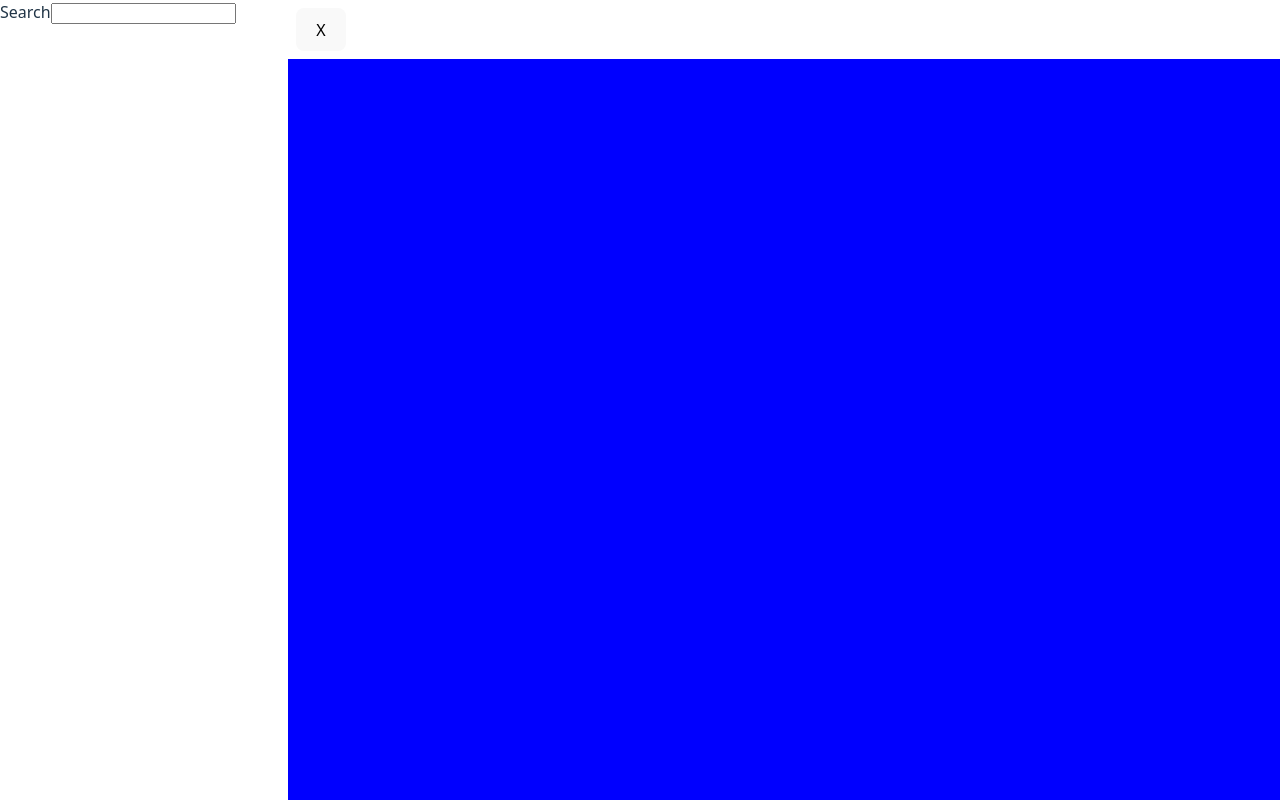
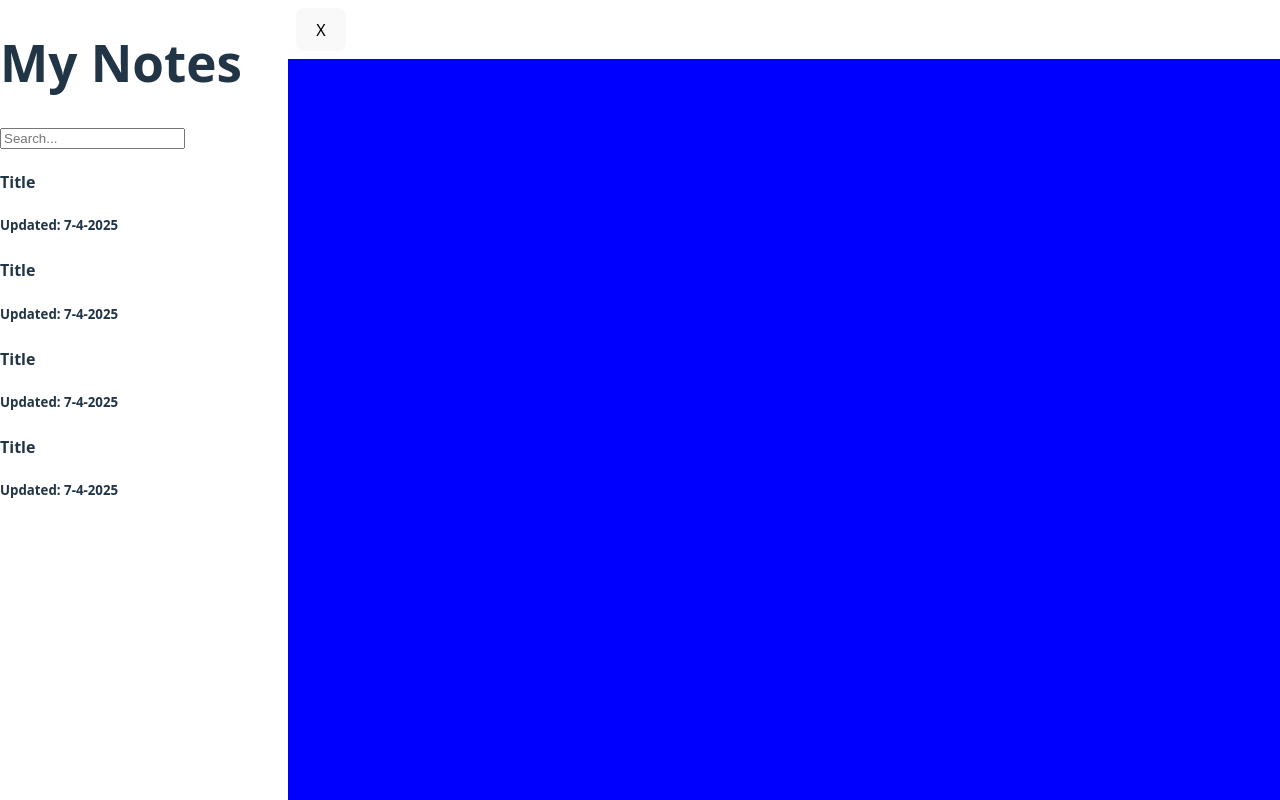
Before and after one commit to abattalov/notes-app, a React (Vite) app: page / in a window 1280 px wide. Built offline with nearby package versions, Linux system fonts and the light colour scheme; no server answers.

Commit message:
added more sidepanel components and logic to hit backend api

```diff
--- a/package.json
+++ b/package.json
@@ -15,6 +15,7 @@
   },
   "devDependencies": {
     "@eslint/js": "^9.29.0",
+    "@types/node": "^24.0.10",
     "@types/react": "^19.1.8",
     "@types/react-dom": "^19.1.6",
     "@vitejs/plugin-react": "^4.5.2",
--- a/src/App.tsx
+++ b/src/App.tsx
@@ -9,14 +9,14 @@ function App() {
 
   const [sidePanelOpen, setSidePanelOpen] = useState<boolean>(true)
 
-  const handleClick = () => {
+  const toggleSidePanel = () => {
     setSidePanelOpen(!sidePanelOpen)
   }
 
   return (
     <div className='main-cont'>
       <SidePanel isOpen={sidePanelOpen}/>
-      <TextArea isFullscreen={!sidePanelOpen} toggleSidePanel={handleClick}/>
+      <TextArea isFullscreen={!sidePanelOpen} toggleSidePanel={toggleSidePanel}/>
 
     </div>
   )
--- /dev/null
+++ b/src/components/NoteCard.tsx
@@ -0,0 +1,8 @@
+export default function NoteCard(){
+    return (
+        <div>
+            <h4>Title</h4>
+            <h5>Updated: 7-4-2025</h5>
+        </div>
+    )
+}
--- /dev/null
+++ b/src/components/NoteList.tsx
@@ -0,0 +1,12 @@
+import NoteCard from "./NoteCard";
+
+export default function NotesList(){
+    return (
+        <div className="notes-cont">
+            <NoteCard/>
+            <NoteCard/>
+            <NoteCard/>
+            <NoteCard/>
+        </div>
+    )
+}
--- /dev/null
+++ b/src/components/Searchbar.tsx
@@ -0,0 +1,7 @@
+export default function Searchbar(){
+    return (
+        <form>
+            <input type="text" placeholder="Search..."></input>
+        </form>
+    )
+}
--- a/src/components/SidePanel.tsx
+++ b/src/components/SidePanel.tsx
@@ -1,14 +1,35 @@
+import NotesList from "./NoteList"
+import Searchbar from "./Searchbar"
 import "./SidePanel.css"
+import { useEffect } from "react"
 
 export type SidePanelProps = {
     isOpen: boolean
 }
 
 export default function SidePanel(props: SidePanelProps){
+
+    useEffect(() => {
+        const fetchNotes = async () => {
+            try{
+
+                const response = await fetch(`${import.meta.env.VITE_API_URL}/api/notes`);
+                const data = await response.json();
+                console.log(data);
+
+            } catch(error){
+                console.log(error)
+            }
+        }
+
+        fetchNotes();
+    }, [])
+
     return (
             <div className={props.isOpen ? "sidepanel-open" : "sidepanel"}>
-                <label>Search</label>
-                <input type="text" />
+                <h1>My Notes</h1>
+                <Searchbar/>
+                <NotesList/>
             </div>
     )
 }
```
Also changed, not shown: 2 other files (tests, documents, lock files or other folders).
